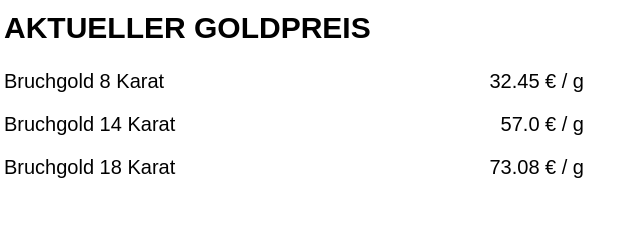
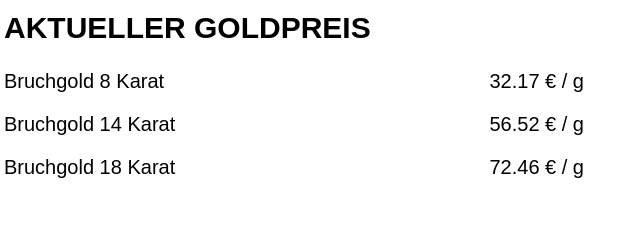
Before and after one commit to fei-it-01/Goldankauf, a plain HTML site: page index.html in a window 1280 px wide. Shown: the part 257-497 px from the top of the page, 636-1276 px from the left. Drawn offline with Linux system fonts and the light colour scheme; a script that the page names is missing; a web font is replaced by a local one.

Commit message:
Update gold prices in HTML file

```diff
--- a/index.html
+++ b/index.html
@@ -108,9 +108,9 @@
         <!-- Right Half -->
         <div class="right-half">
             <h2>AKTUELLER GOLDPREIS</h2>
-            <p><span class="gold-type">Bruchgold 8 Karat</span><span class="gold-price">32.45 € / g</span></p>
-            <p><span class="gold-type">Bruchgold 14 Karat</span><span class="gold-price">57.0 € / g</span></p>
-            <p><span class="gold-type">Bruchgold 18 Karat</span><span class="gold-price">73.08 € / g</span></p>
+            <p><span class="gold-type">Bruchgold 8 Karat</span><span class="gold-price">32.17 € / g</span></p>
+            <p><span class="gold-type">Bruchgold 14 Karat</span><span class="gold-price">56.52 € / g</span></p>
+            <p><span class="gold-type">Bruchgold 18 Karat</span><span class="gold-price">72.46 € / g</span></p>
             <div style="height: 30px;"></div>
 
             <!-- TradingView Widget BEGIN -->
```
